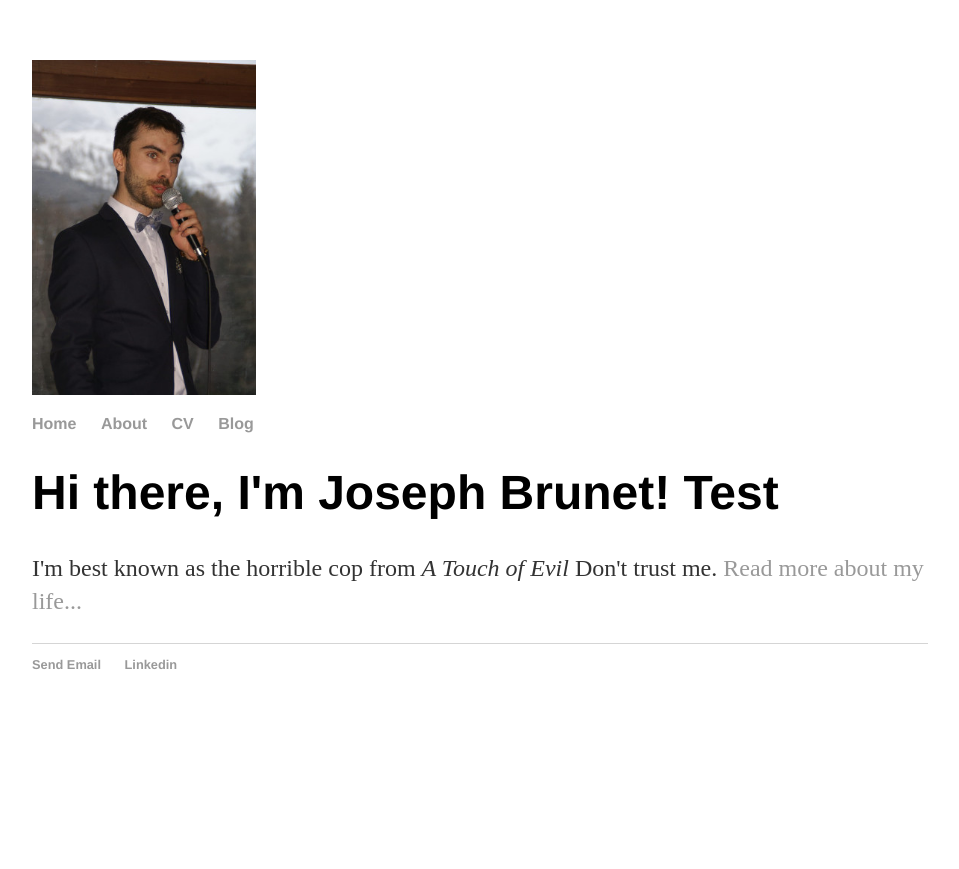
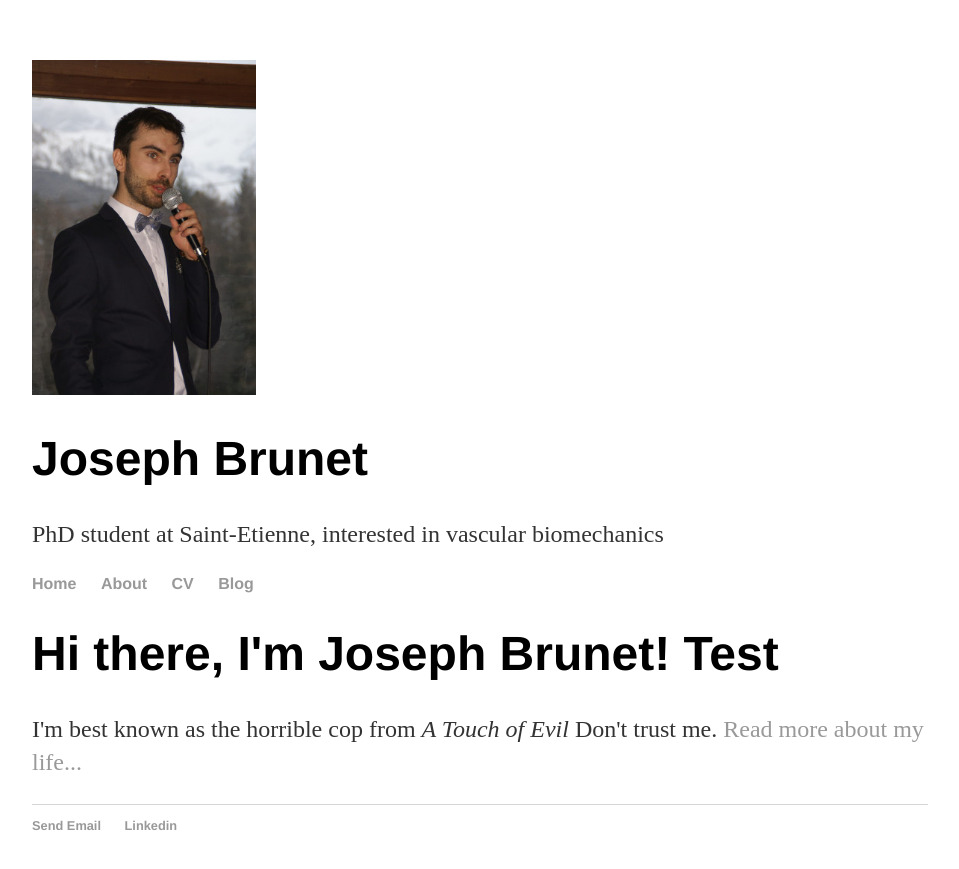
Before and after one commit to JosephBrunet/JosephBrunet.github.io, a Jekyll site: the page built from index.html, in a window 1280 px wide. Shown: the top 869 px of the page, without its empty margins (160-1119 px from the left). Built offline with Jekyll 4.4.1, drawn with Linux system fonts in a browser that asks for light colours.

Commit message:
changes text

```diff
--- a/_layouts/default.html
+++ b/_layouts/default.html
@@ -12,7 +12,7 @@
 			<div class="container">
 				<div class="row">
 					<div class="col">
-						<img src="images/portrait.jpeg" alt="HTML5 Icon" style="width: 25%; height: 25%>
+						<img src="images/portrait.jpeg" style="width: 25%; height: 25%"/>
 						<h1>Joseph Brunet</h1>
 						<p>PhD student at Saint-Etienne,
 							interested in vascular biomechanics</p>
```
